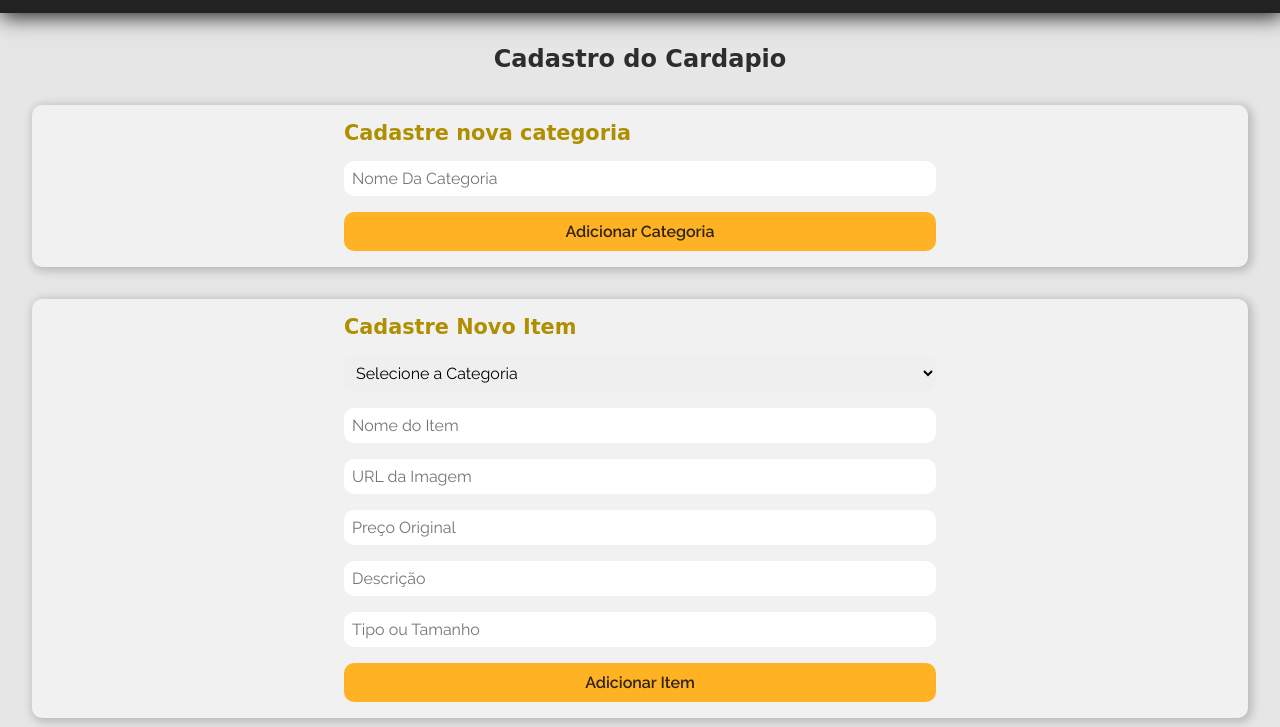
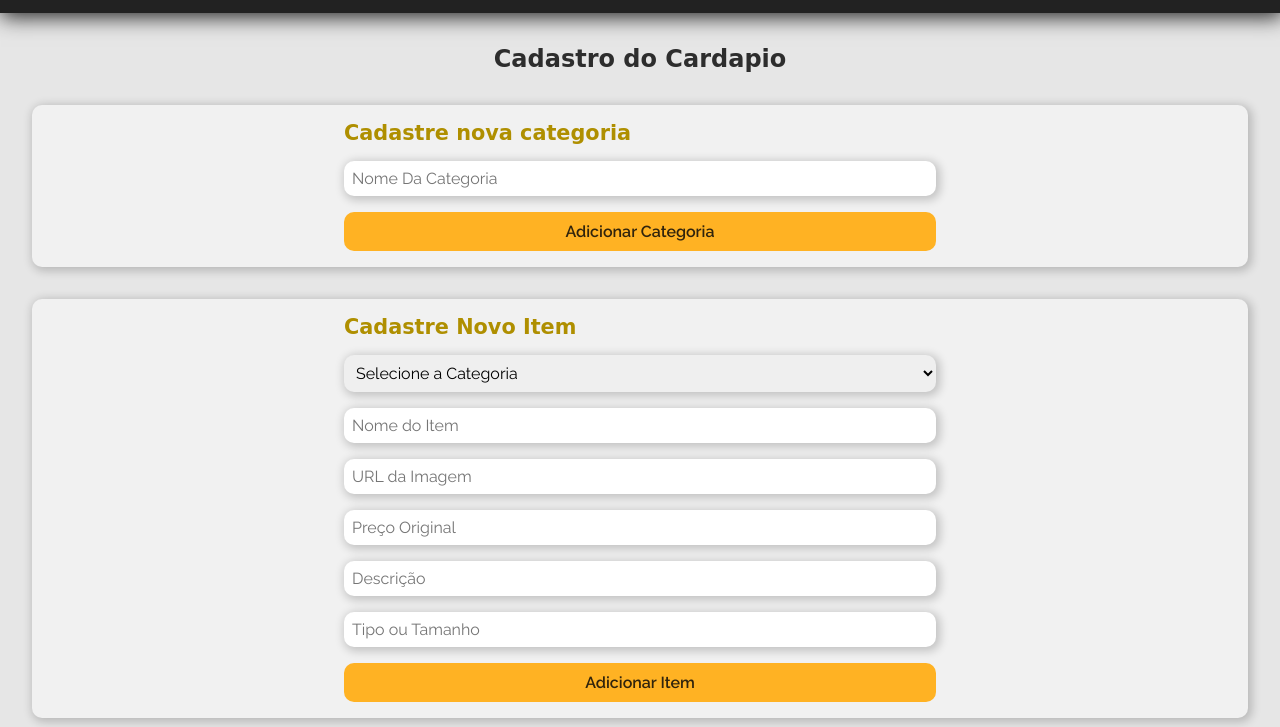
Before and after one commit to felipesantana012/restaurante-mania-food, a website: page index.html in a window 1280 px wide. Shown: the part 73-800 px from the top of the page. Drawn offline with Linux system fonts and the light colour scheme; no server answers; files whose address does not match are found by name; a web font is replaced by a local one.

Commit message:
Correção no css inputs

```diff
--- a/css/padrao.css
+++ b/css/padrao.css
@@ -49,6 +49,7 @@ a {
   border-radius: 10px;
   outline-color: var(--cor-hover-border-primeiro);
   width: 100%;
+  box-shadow: var(--cor-box-shadow);
 }
 
 @media screen and (max-width: 700px) {
--- a/index.html
+++ b/index.html
@@ -40,7 +40,7 @@
                         </select>
                         <input type="text" id="nomeInput" placeholder="Nome do Item" class="inputs" required>
                         <input type="text" id="imgInput" placeholder="URL da Imagem" class="inputs" required>
-                        <input type="number" id="precoInput" placeholder="Preço Original" class="inputs" required>
+                        <input type="text" id="precoInput" placeholder="Preço Original" class="inputs" required>
                         <input type="text" id="descricaoInput" placeholder="Descrição" class="inputs" required>
                         <input type="text" id="tipoInput" placeholder="Tipo ou Tamanho" class="inputs" required>
                         <button type="submit" class="btn-cadastro">Adicionar Item</button>
```
Also changed, not shown: README.md (added).
